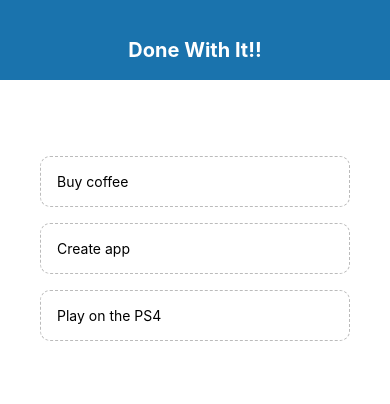
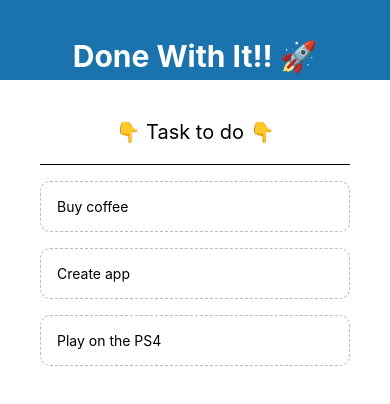
Before and after one commit to crari93/done-with-it, a React Native app: screen / in a window 390 px wide. Shown: the top 404 px of the page. Built offline with nearby package versions, Linux system fonts and the light colour scheme.

Commit message:
Updated some styles and added some wmojis
I updated some styles to make it look more funny with some emojis

```diff
--- a/App.js
+++ b/App.js
@@ -21,7 +21,7 @@ export default function App() {
     <View style={styles.container}>
       <Header />
       <View style={styles.content}>
-        {/*to from */}
+        <Text style={styles.title}>👇 Task to do 👇</Text>
         <View style={styles.list}>
           <FlatList
             data={todos}
@@ -48,5 +48,11 @@ const styles = StyleSheet.create({
   },
   list: {
     marginTop: 20,
+    borderTopColor: "black",
+    borderTopWidth: 1,
+  },
+  title: {
+    textAlign: "center",
+    fontSize: 20,
   },
 });
--- a/Components/Header.js
+++ b/Components/Header.js
@@ -4,7 +4,7 @@ import { StyleSheet, Text, View } from "react-native";
 export default function Header() {
   return (
     <View style={styles.header}>
-      <Text style={styles.title}> Done With It!! </Text>
+      <Text style={styles.title}> Done With It!! 🚀 </Text>
     </View>
   );
 }
@@ -18,7 +18,7 @@ const styles = StyleSheet.create({
   title: {
     textAlign: "center",
     color: "#fff",
-    fontSize: 20,
+    fontSize: 30,
     fontWeight: "bold",
   },
 });
```
